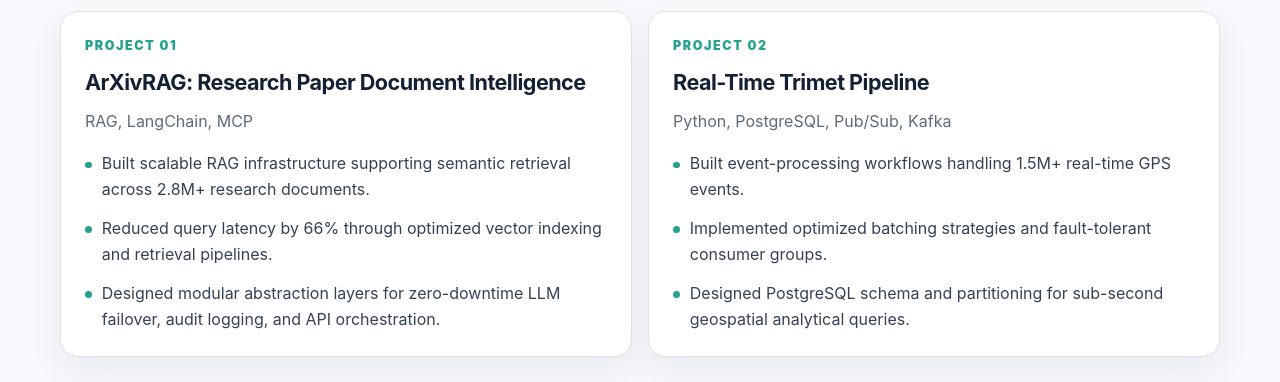
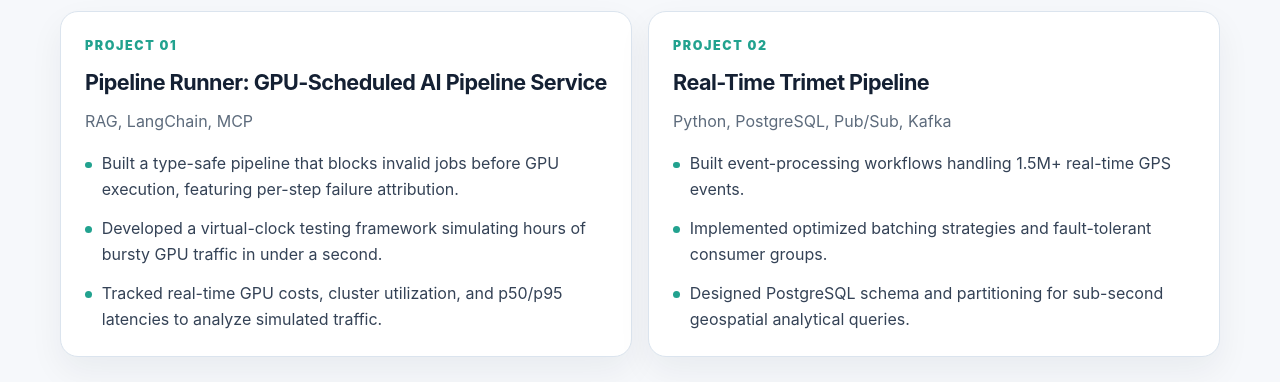
Before and after one commit to simhaaditi/simhaaditi.github.io, a plain HTML site: page index.html in a window 1280 px wide. Shown: the part 2413-2795 px from the top of the page. Drawn offline with Linux system fonts and the light colour scheme.

Commit message:
Update index.html

```diff
--- a/index.html
+++ b/index.html
@@ -888,7 +888,7 @@
           <span class="eyebrow">Cloud-Native Software Engineer</span>
           <h1>Building dependable backend systems for real-world scale.</h1>
           <p class="hero-subtitle">
-            Software Engineer with 3+ years of experience designing resilient microservices, production REST APIs, real-time data pipelines, and cloud-native systems across regulated enterprise environments.
+            Software Engineer with 4+ years of experience designing resilient microservices, production REST APIs, real-time data pipelines, and cloud-native systems across regulated enterprise environments.
           </p>
           <div class="hero-actions">
             <a class="button primary" href="#projects">View Work</a>
@@ -1035,12 +1035,12 @@
         <div class="projects-grid">
           <article class="project-card">
             <div class="project-number">Project 01</div>
-            <h3>ArXivRAG: Research Paper Document Intelligence</h3>
+            <h3>Pipeline Runner: GPU-Scheduled AI Pipeline Service</h3>
             <p>RAG, LangChain, MCP</p>
             <ul>
-              <li>Built scalable RAG infrastructure supporting semantic retrieval across 2.8M+ research documents.</li>
-              <li>Reduced query latency by 66% through optimized vector indexing and retrieval pipelines.</li>
-              <li>Designed modular abstraction layers for zero-downtime LLM failover, audit logging, and API orchestration.</li>
+              <li>Built a type-safe pipeline that blocks invalid jobs before GPU execution, featuring per-step failure attribution.</li>
+              <li>Developed a virtual-clock testing framework simulating hours of bursty GPU traffic in under a second.</li>
+              <li>Tracked real-time GPU costs, cluster utilization, and p50/p95 latencies to analyze simulated traffic.</li>
             </ul>
           </article>
 
```
